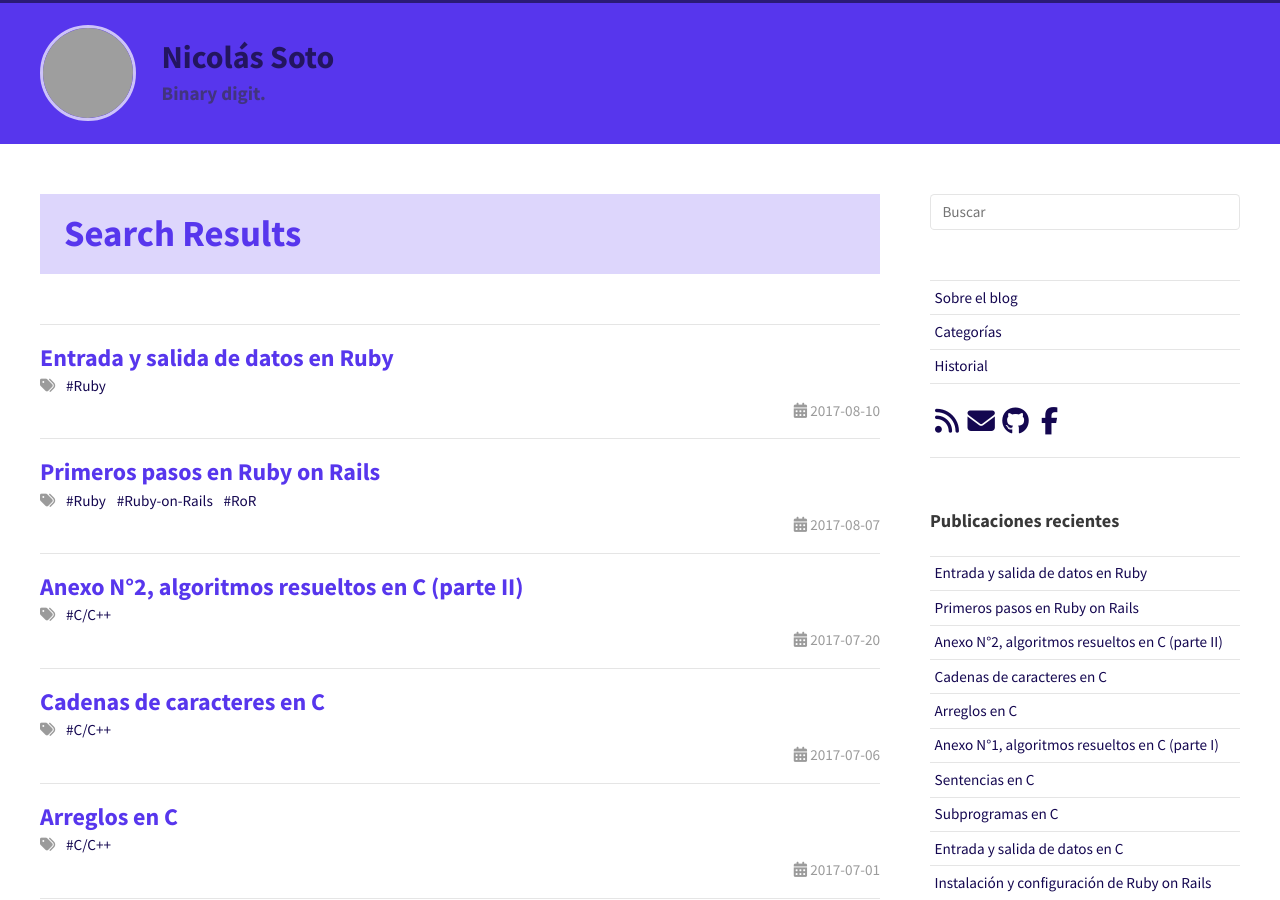
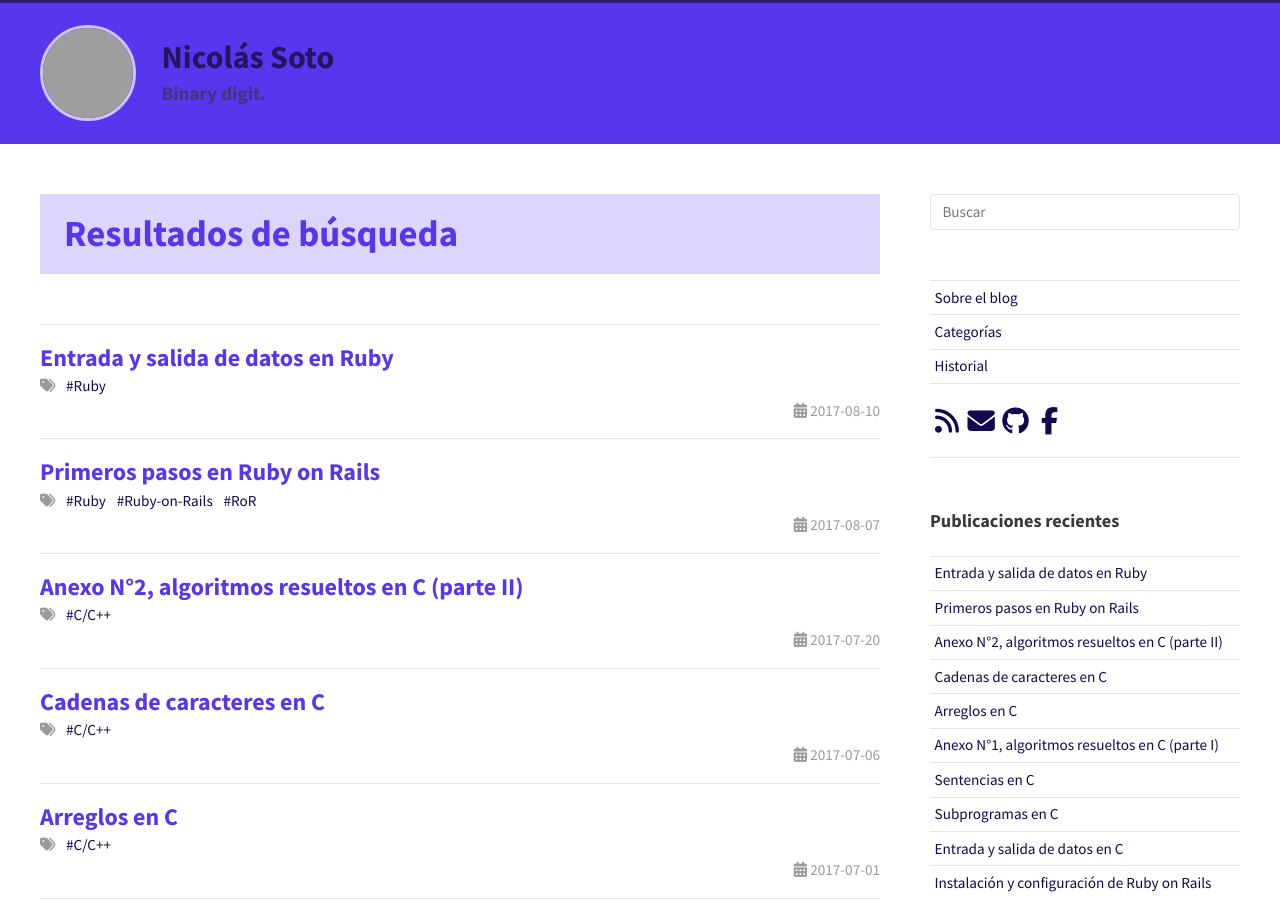
Before and after one commit to nisoto/nisoto, a Jekyll site: the page built from _pages/search.html, in a window 1280 px wide and 900 px high. Built offline with Jekyll 4.4.1, drawn with Linux system fonts in a browser that asks for light colours; nearby versions of some CDN libraries; grey boxes are pictures that could not be loaded.

Commit message:
arreglando archivo readme y resultados de busqueda

```diff
--- a/_pages/search.html
+++ b/_pages/search.html
@@ -1,6 +1,6 @@
 ---
 layout: page
-title: Search Results
+title: Resultados de búsqueda
 permalink: /search/
 hide: true
 share: false
```
Also changed, not shown: README.md.
